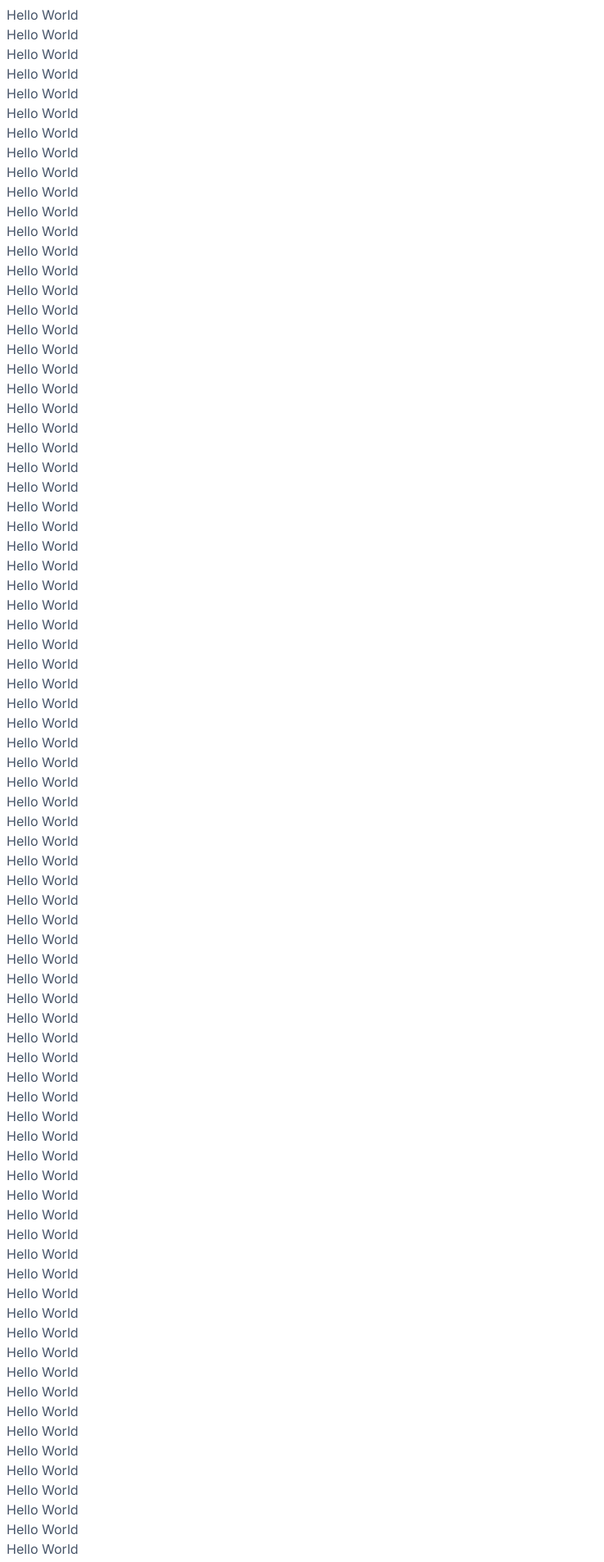
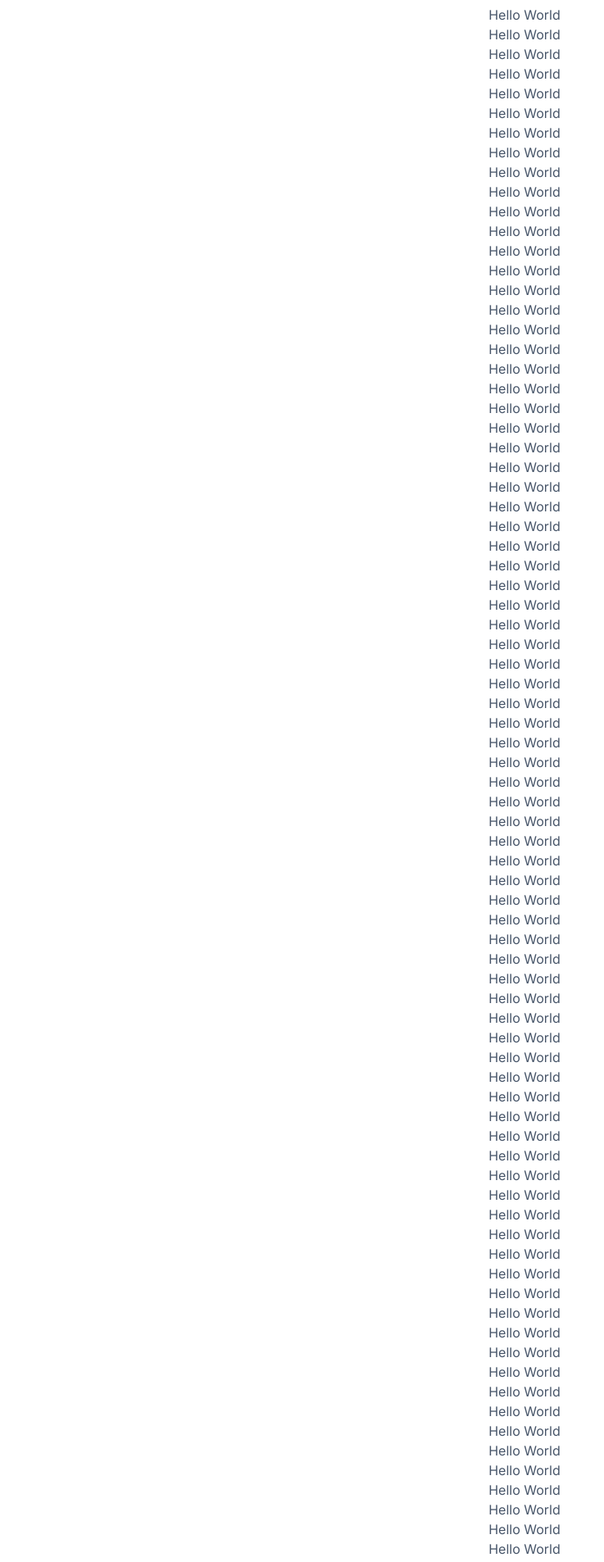
Before and after one commit to oxh666/nextjs-my-app, a Next.js app: page / in a window 1280 px wide. Shown: the part 102-2008 px from the top of the page at 82% size, without its empty margins (0-737 px from the left). Built offline with nearby package versions, Linux system fonts and the light colour scheme; a web font is replaced by a local one.

Commit message:
fix: 修复问题

```diff
--- a/app/echarts/page.tsx
+++ b/app/echarts/page.tsx
@@ -9,7 +9,7 @@ export default function DashboardPage(props: any) {
 
   return (
     <>
-     <EchartList className="w-full h-full" />
+     <EchartList />
     </>
   );
 }
--- a/app/page.tsx
+++ b/app/page.tsx
@@ -1,106 +1,14 @@
- 'use client'
+'use client'
 import React from 'react';
-import { LaptopOutlined, NotificationOutlined, UserOutlined } from '@ant-design/icons';
-import type { MenuProps } from 'antd';
 
 export default function Home() {
+  const helloWorlds = Array.from({ length: 100 }, (_, i) => (
+    <h1 key={i} className='text-center'>Hello World</h1>
+  ));
+
   return (
     <>
-    <h1>Hello World</h1>
-      <h1>Hello World</h1>
-      <h1>Hello World</h1>
-      <h1>Hello World</h1>
-      <h1>Hello World</h1>
-      <h1>Hello World</h1>
-      <h1>Hello World</h1>
-      <h1>Hello World</h1>
-      <h1>Hello World</h1>
-      <h1>Hello World</h1>
-      <h1>Hello World</h1>
-      <h1>Hello World</h1>
-      <h1>Hello World</h1>
-      <h1>Hello World</h1>
-      <h1>Hello World</h1>
-      <h1>Hello World</h1>
-      <h1>Hello World</h1>
-      <h1>Hello World</h1>
-      <h1>Hello World</h1>
-      <h1>Hello World</h1>
-      <h1>Hello World</h1>
-      <h1>Hello World</h1>
-      <h1>Hello World</h1>
-      <h1>Hello World</h1>
-      <h1>Hello World</h1>
-      <h1>Hello World</h1>
-      <h1>Hello World</h1>
-      <h1>Hello World</h1>
-      <h1>Hello World</h1>
-      <h1>Hello World</h1>
-      <h1>Hello World</h1>
-      <h1>Hello World</h1>
-      <h1>Hello World</h1>
-      <h1>Hello World</h1>
-      <h1>Hello World</h1>
-      <h1>Hello World</h1>
-      <h1>Hello World</h1>
-      <h1>Hello World</h1>
-      <h1>Hello World</h1>
-      <h1>Hello World</h1>
-      <h1>Hello World</h1>
-      <h1>Hello World</h1>
-      <h1>Hello World</h1>
-      <h1>Hello World</h1>
-      <h1>Hello World</h1>
-      <h1>Hello World</h1>
-      <h1>Hello World</h1>
-      <h1>Hello World</h1>
-      <h1>Hello World</h1>
-      <h1>Hello World</h1>
-      <h1>Hello World</h1>
-      <h1>Hello World</h1>
-      <h1>Hello World</h1>
-      <h1>Hello World</h1>
-      <h1>Hello World</h1>
-      <h1>Hello World</h1>
-      <h1>Hello World</h1>
-      <h1>Hello World</h1>
-      <h1>Hello World</h1>
-      <h1>Hello World</h1>
-      <h1>Hello World</h1>
-      <h1>Hello World</h1>
-      <h1>Hello World</h1>
-      <h1>Hello World</h1>
-      <h1>Hello World</h1>
-      <h1>Hello World</h1>
-      <h1>Hello World</h1>
-      <h1>Hello World</h1>
-      <h1>Hello World</h1>
-      <h1>Hello World</h1>
-      <h1>Hello World</h1>
-      <h1>Hello World</h1>
-      <h1>Hello World</h1>
-      <h1>Hello World</h1>
-      <h1>Hello World</h1>
-      <h1>Hello World</h1>
-      <h1>Hello World</h1>
-      <h1>Hello World</h1>
-      <h1>Hello World</h1>
-      <h1>Hello World</h1>
-      <h1>Hello World</h1>
-      <h1>Hello World</h1>
-      <h1>Hello World</h1>
-      <h1>Hello World</h1>
-      <h1>Hello World</h1>
-      <h1>Hello World</h1>
-      <h1>Hello World</h1>
-      <h1>Hello World</h1>
-      <h1>Hello World</h1>
-      <h1>Hello World</h1>
-      <h1>Hello World</h1>
-      <h1>Hello World</h1>
-      <h1>Hello World</h1>
+      {helloWorlds}
     </>
-
-
   );
 }
```
